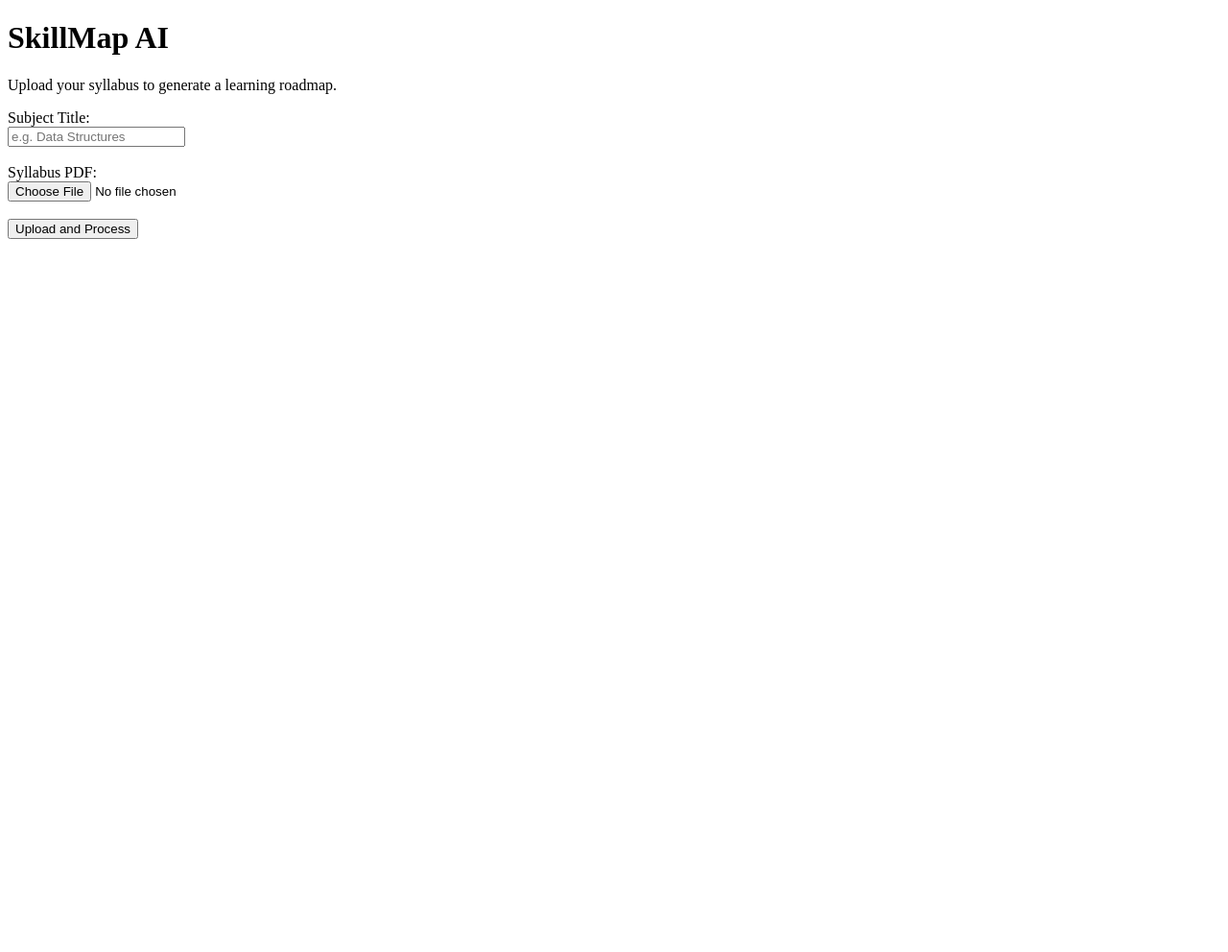
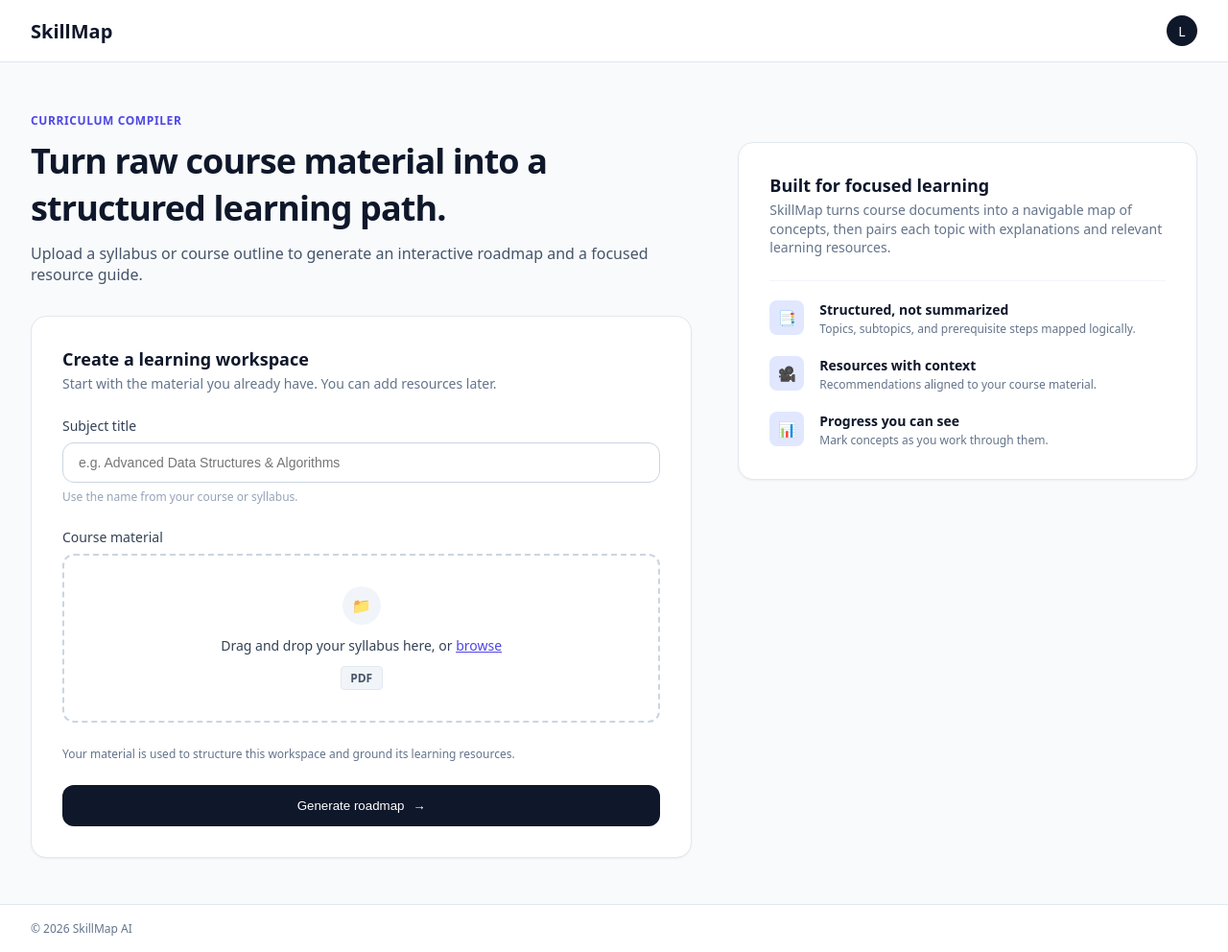
Before and after one commit to code-ly-416/SkillMap, a Flask app: page / in a window 1280 px wide. Shown: the whole page at 96% size. Before the commit the page ends 249 px from the top, so only its background shows below. Run offline with Flask 3, Linux system fonts and the light colour scheme.

Commit message:
Page 1 upload workspace UI

```diff
--- /dev/null
+++ b/static/css/style.css
@@ -0,0 +1,346 @@
+/* ==========================================
+   SkillMap AI - Global Stylesheet
+   ========================================== */
+
+* {
+    box-sizing: border-box;
+}
+
+body {
+    margin: 0;
+    font-family: ui-sans-serif, system-ui, -apple-system, BlinkMacSystemFont, "Segoe UI", Roboto, sans-serif;
+    background-color: #f8fafc;
+    color: #0f172a;
+    display: flex;
+    flex-direction: column;
+    min-height: 100vh;
+}
+
+/* Header & Footer Components */
+header, footer {
+    background-color: #ffffff;
+    border-bottom: 1px solid #e2e8f0;
+    padding: 1rem 2rem;
+    display: flex;
+    align-items: center;
+    justify-content: space-between;
+}
+
+footer {
+    border-top: 1px solid #e2e8f0;
+    border-bottom: none;
+    font-size: 0.75rem;
+    color: #64748b;
+}
+
+.brand-wrapper {
+    display: flex;
+    align-items: center;
+    gap: 0.75rem;
+}
+
+.brand-title {
+    font-weight: 700;
+    font-size: 1.25rem;
+}
+
+.user-avatar {
+    width: 2rem;
+    height: 2rem;
+    border-radius: 9999px;
+    background: #0f172a;
+    color: white;
+    display: flex;
+    align-items: center;
+    justify-content: center;
+    font-size: 0.875rem;
+    font-weight: 500;
+}
+
+.status-indicator {
+    display: flex;
+    align-items: center;
+    gap: 0.5rem;
+}
+
+.status-dot {
+    width: 0.5rem;
+    height: 0.5rem;
+    border-radius: 9999px;
+    background-color: #10b981;
+    display: inline-block;
+}
+
+/* Main Layout */
+.container-max {
+    max-width: 80rem;
+    margin-left: auto;
+    margin-right: auto;
+    width: 100%;
+    padding: 3rem 2rem;
+}
+
+.grid-layout {
+    display: grid;
+    grid-template-columns: 1fr;
+    gap: 3rem;
+    align-items: start;
+}
+
+@media (min-width: 1024px) {
+    .grid-layout {
+        grid-template-columns: repeat(12, minmax(0, 1fr));
+    }
+    .col-span-7 {
+        grid-column: span 7 / span 7;
+    }
+    .col-span-5 {
+        grid-column: span 5 / span 5;
+    }
+}
+
+/* Typography & Headers */
+.section-tag {
+    font-size: 0.75rem;
+    font-weight: 600;
+    text-transform: uppercase;
+    letter-spacing: 0.05em;
+    color: #4f46e5;
+}
+
+.page-title {
+    font-size: 2.25rem;
+    font-weight: 800;
+    letter-spacing: -0.025em;
+    margin-top: 0.5rem;
+    margin-bottom: 0;
+}
+
+.page-subtitle {
+    color: #475569;
+    margin-top: 0.75rem;
+    margin-bottom: 0;
+}
+
+/* Cards & Containers */
+.card {
+    background-color: #ffffff;
+    border-radius: 1rem;
+    border: 1px solid #e2e8f0;
+    box-shadow: 0 1px 2px 0 rgb(0 0 0 / 0.05);
+    padding: 2rem;
+}
+
+.card-header {
+    margin-bottom: 1.5rem;
+}
+
+.card-title {
+    font-size: 1.125rem;
+    font-weight: 600;
+    margin: 0;
+}
+
+.card-desc {
+    font-size: 0.875rem;
+    color: #64748b;
+    margin-top: 0.25rem;
+    margin-bottom: 0;
+    line-height: 1.4;
+}
+
+/* Form Elements */
+.form-group {
+    margin-bottom: 1.5rem;
+}
+
+.form-label {
+    display: block;
+    font-size: 0.875rem;
+    font-weight: 500;
+    color: #334155;
+    margin-bottom: 0.5rem;
+}
+
+.form-input {
+    width: 100%;
+    padding: 0.75rem 1rem;
+    border-radius: 0.75rem;
+    border: 1px solid #cbd5e1;
+    outline: none;
+    font-size: 0.875rem;
+    color: #1e293b;
+    transition: border-color 0.2s, box-shadow 0.2s;
+}
+
+.form-input:focus {
+    border-color: #4f46e5;
+    box-shadow: 0 0 0 3px rgba(79, 70, 229, 0.15);
+}
+
+.input-hint {
+    font-size: 0.75rem;
+    color: #94a3b8;
+    margin-top: 0.375rem;
+    display: block;
+}
+
+/* Dropzone */
+.dropzone {
+    border: 2px dashed #cbd5e1;
+    border-radius: 0.75rem;
+    padding: 2rem;
+    display: flex;
+    flex-direction: column;
+    align-items: center;
+    justify-content: center;
+    cursor: pointer;
+    background-color: #ffffff;
+    transition: border-color 0.2s, background-color 0.2s;
+}
+
+.dropzone:hover {
+    border-color: #4f46e5;
+    background-color: #faf8ff;
+}
+
+.dropzone-icon {
+    width: 2.5rem;
+    height: 2.5rem;
+    border-radius: 9999px;
+    background: #f1f5f9;
+    display: flex;
+    align-items: center;
+    justify-content: center;
+    color: #475569;
+    margin-bottom: 0.75rem;
+}
+
+.dropzone-text {
+    font-size: 0.875rem;
+    font-weight: 500;
+    color: #334155;
+}
+
+.dropzone-link {
+    color: #4f46e5;
+    text-decoration: underline;
+}
+
+.dropzone-subtext {
+    font-size: 0.75rem;
+    color: #94a3b8;
+    margin-top: 0.25rem;
+}
+
+.file-tag {
+    margin-top: 0.75rem;
+    padding: 0.2rem 0.6rem;
+    background: #f1f5f9;
+    color: #475569;
+    border-radius: 0.25rem;
+    font-size: 0.75rem;
+    font-weight: 600;
+    border: 1px solid #e2e8f0;
+}
+
+.form-footer-note {
+    font-size: 0.75rem;
+    color: #64748b;
+    margin-bottom: 1.5rem;
+}
+
+/* Buttons */
+.btn-primary {
+    width: 100%;
+    padding: 0.875rem 1.5rem;
+    background-color: #0f172a;
+    color: #ffffff;
+    font-weight: 500;
+    border-radius: 0.75rem;
+    border: none;
+    cursor: pointer;
+    display: flex;
+    align-items: center;
+    justify-content: center;
+    gap: 0.55rem;
+    transition: background-color 0.2s, opacity 0.2s;
+}
+
+.btn-primary:hover {
+    background-color: #1e293b;
+}
+
+.btn-disabled {
+    opacity: 0.5;
+    cursor: not-allowed;
+}
+
+/* Highlights Section (Fixed spacing alignment) */
+.highlights-card {
+    margin-top: 2.2rem;
+}
+
+.divider {
+    border: none;
+    border-top: 1px solid #f1f5f9;
+    margin: 1.25rem 0;
+}
+
+.highlights-stack {
+    display: flex;
+    flex-direction: column;
+    gap: 1.25rem;
+}
+
+.highlight-item {
+    display: flex;
+    align-items: flex-start;
+    gap: 1rem;
+}
+
+.highlight-icon {
+    width: 2.25rem;
+    height: 2.25rem;
+    border-radius: 0.5rem;
+    background-color: #e0e7ff;
+    color: #4f46e5;
+    display: flex;
+    align-items: center;
+    justify-content: center;
+    flex-shrink: 0;
+    font-size: 0.95rem;
+}
+
+.highlight-title {
+    font-size: 0.875rem;
+    font-weight: 600;
+    margin: 0;
+}
+
+.highlight-desc {
+    font-size: 0.75rem;
+    color: #64748b;
+    margin-top: 0.125rem;
+    margin-bottom: 0;
+}
+
+/* Utility States */
+.hidden {
+    display: none !important;
+}
+
+.loading-text {
+    text-align: center;
+    padding-top: 0.75rem;
+    font-size: 0.875rem;
+    color: #4f46e5;
+    font-weight: 700;
+}
+
+.file-name-display {
+    font-size: 0.75rem;
+    font-weight: 500;
+    color: #4f46e5;
+    margin-top: 0.5rem;
+}
--- /dev/null
+++ b/static/js/main.js
@@ -0,0 +1,21 @@
+function updateFileName(input) {
+  if (input.files && input.files[0]) {
+    const fileName = input.files[0].name;
+    const display = document.getElementById('file-name-display');
+    display.textContent = `Selected file: ${fileName}`;
+    display.classList.remove('hidden');
+  }
+}
+
+function showLoading() {
+  const btn = document.getElementById('submit-btn');
+  const spinner = document.getElementById('loading-spinner');
+
+  if (btn) {
+    btn.classList.add('btn-disabled');
+    btn.disabled = true;
+  }
+  if (spinner) {
+    spinner.classList.remove('hidden');
+  }
+}
--- a/templates/index.html
+++ b/templates/index.html
@@ -2,24 +2,125 @@
 <html lang="en">
 <head>
     <meta charset="UTF-8">
-    <title>SkillMap - Upload Syllabus</title>
+    <meta name="viewport" content="width=device-width, initial-scale=1.0">
+    <title>SkillMap - Upload & Configuration</title>
+    <!-- External CSS Only -->
+    <link rel="stylesheet" href="{{ url_for('static', filename='css/style.css') }}">
 </head>
 <body>
-    <h1>SkillMap AI</h1>
-    <p>Upload your syllabus to generate a learning roadmap.</p>
 
-    <form action="/upload" method="POST" enctype="multipart/form-data">
+    <!-- Top Navigation Bar -->
+    <header>
+        <div class="brand-wrapper">
+            <span class="brand-title">SkillMap</span>
+        </div>
         <div>
-            <label>Subject Title:</label><br>
-            <input type="text" name="subject" required placeholder="e.g. Data Structures">
+            <div class="user-avatar">L</div>
         </div>
-        <br>
-        <div>
-            <label>Syllabus PDF:</label><br>
-            <input type="file" name="syllabus" accept=".pdf" required>
+    </header>
+
+    <!-- Main Content Workspace -->
+    <main class="container-max">
+        <div class="grid-layout">
+
+            <!-- Left Side: Form Container -->
+            <div class="col-span-7" style="display: flex; flex-direction: column; gap: 2rem;">
+                <div>
+                    <span class="section-tag">Curriculum Compiler</span>
+                    <h1 class="page-title">Turn raw course material into a structured learning path.</h1>
+                    <p class="page-subtitle">Upload a syllabus or course outline to generate an interactive roadmap and a focused resource guide.</p>
+                </div>
+
+                <!-- Upload Card -->
+                <div class="card">
+                    <div class="card-header">
+                        <h2 class="card-title">Create a learning workspace</h2>
+                        <p class="card-desc">Start with the material you already have. You can add resources later.</p>
+                    </div>
+
+                    <form action="/upload" method="POST" enctype="multipart/form-data" onsubmit="showLoading()">
+                        <!-- Subject Title Input -->
+                        <div class="form-group">
+                            <label class="form-label">Subject title</label>
+                            <input type="text" name="subject" required
+                                placeholder="e.g. Advanced Data Structures & Algorithms"
+                                class="form-input">
+                            <span class="input-hint">Use the name from your course or syllabus.</span>
+                        </div>
+
+                        <!-- File Upload Box -->
+                        <div class="form-group">
+                            <label class="form-label">Course material</label>
+                            <label class="dropzone">
+                                <div class="dropzone-icon">📁</div>
+                                <span class="dropzone-text">Drag and drop your syllabus here, or <span class="dropzone-link">browse</span></span>
+                                <span class="file-tag">PDF</span>
+                                <input type="file" name="syllabus" accept=".pdf" required class="hidden" onchange="updateFileName(this)">
+                            </label>
+                            <div id="file-name-display" class="hidden file-name-display"></div>
+                        </div>
+
+                        <p class="form-footer-note">Your material is used to structure this workspace and ground its learning resources.</p>
+
+                        <!-- Submit Button -->
+                        <button type="submit" id="submit-btn" class="btn-primary">
+                            <span>Generate roadmap</span>
+                            <span>→</span>
+                        </button>
+
+                        <!-- Loading Indicator -->
+                        <div id="loading-spinner" class="hidden loading-text">
+                            ⏳ Processing syllabus and generating AI roadmap locally... (Please wait ~30s)
+                        </div>
+                    </form>
+                </div>
+            </div>
+
+            <!-- Right Side: Feature Highlights -->
+            <div class="col-span-5 card highlights-card">
+                <div class="card-header">
+                    <h3 class="card-title">Built for focused learning</h3>
+                    <p class="card-desc">SkillMap turns course documents into a navigable map of concepts, then pairs each topic with explanations and relevant learning resources.</p>
+                </div>
+
+                <hr class="divider">
+
+                <div class="highlights-stack">
+                    <div class="highlight-item">
+                        <div class="highlight-icon">📑</div>
+                        <div>
+                            <h4 class="highlight-title">Structured, not summarized</h4>
+                            <p class="highlight-desc">Topics, subtopics, and prerequisite steps mapped logically.</p>
+                        </div>
+                    </div>
+
+                    <div class="highlight-item">
+                        <div class="highlight-icon">🎥</div>
+                        <div>
+                            <h4 class="highlight-title">Resources with context</h4>
+                            <p class="highlight-desc">Recommendations aligned to your course material.</p>
+                        </div>
+                    </div>
+
+                    <div class="highlight-item">
+                        <div class="highlight-icon">📊</div>
+                        <div>
+                            <h4 class="highlight-title">Progress you can see</h4>
+                            <p class="highlight-desc">Mark concepts as you work through them.</p>
+                        </div>
+                    </div>
+                </div>
+            </div>
+
         </div>
-        <br>
-        <button type="submit">Upload and Process</button>
-    </form>
+    </main>
+
+    <!-- Footer -->
+    <footer>
+        <div>© 2026 SkillMap AI</div>
+    </footer>
+
+    <!-- External JavaScript File -->
+    <script src="{{ url_for('static', filename='js/main.js') }}"></script>
 </body>
 </html>
```
